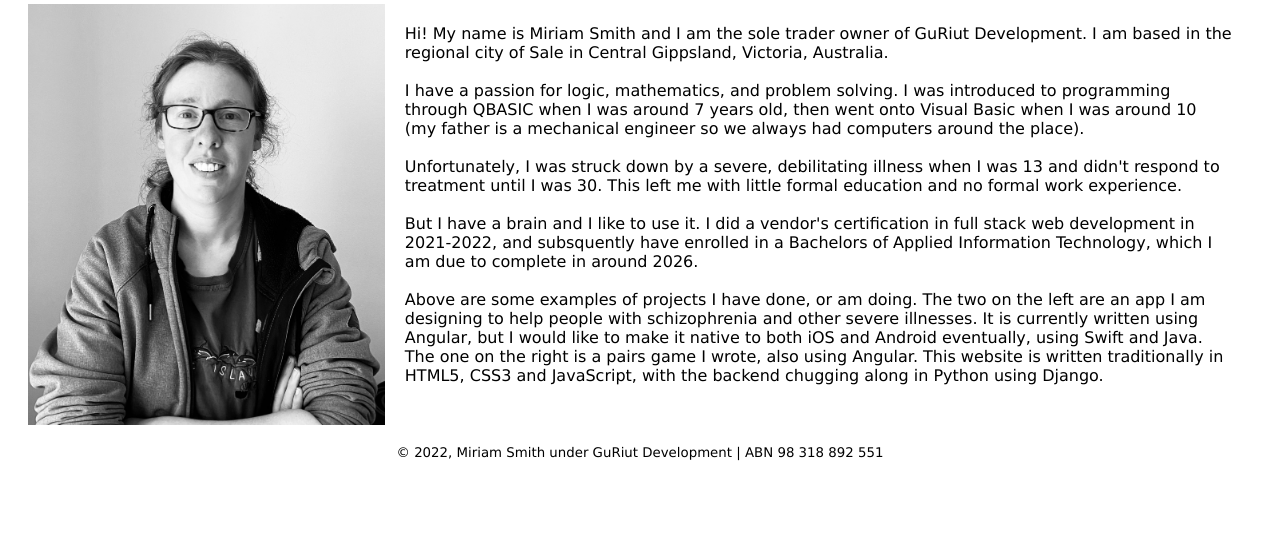
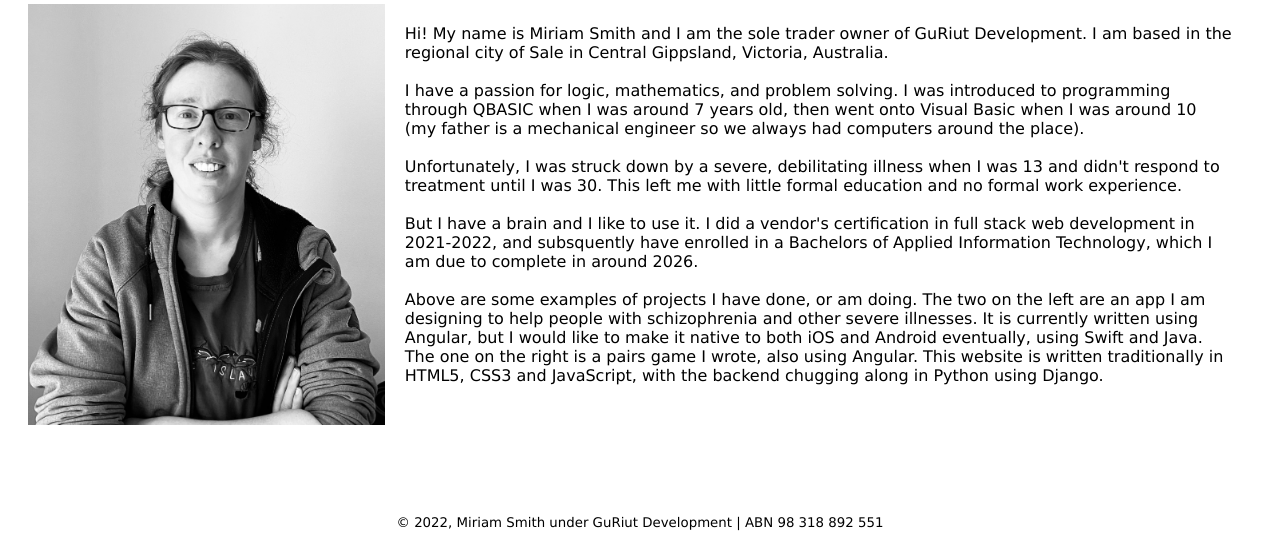
Before and after one commit to MimsySith/GuRiut, a plain HTML site: page about.html in a window 1280 px wide. Shown: the part 612-1150 px from the top of the page. Before the commit the page ends 1080 px from the top, so only its background shows below. Drawn offline with Linux system fonts and the light colour scheme.

Commit message:
added start of readme, added visual breaks

```diff
--- a/Styles/styles.css
+++ b/Styles/styles.css
@@ -103,6 +103,11 @@ body{
     font-size: 18pt;
 }
 
+.break{
+    width: 100%;
+    height: 70px;
+}
+
 .footer{
     font-size: 10pt;
     font-family: Verdana, Geneva, Tahoma, sans-serif;
--- a/about.html
+++ b/about.html
@@ -59,6 +59,7 @@
                 using Django.
             </p>
         </div>
+        <div class="break"></div>
         <footer class="footer">&copy; 2022, Miriam Smith under GuRiut Development | ABN 98 318 892 551 </footer>
         <script src="./Scripts/index.js" type="text/javascript"></script>
     </body>
```
Also changed, not shown: contact.html (+1 -0 lines), services.html (+1 -1 lines), 1 other file.
